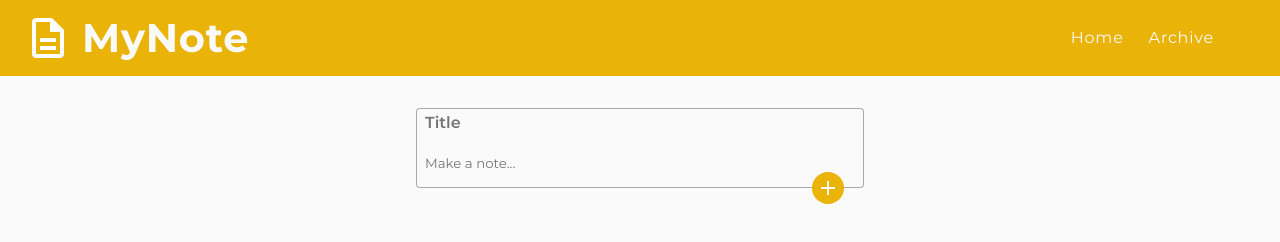
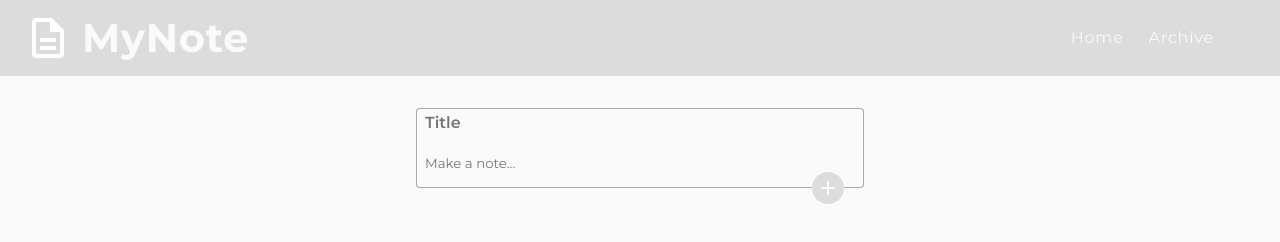
Before and after one commit to bhanreddy/NoteIt, a plain HTML site: page Notes app/index.html in a window 1280 px wide. Drawn offline with Linux system fonts and the light colour scheme.

Commit message:
Update style.css

```diff
--- a/Notes app/style.css
+++ b/Notes app/style.css
@@ -7,7 +7,7 @@
 
 :root {
     --background-color: #fafafa;
-    --primary-color: #eab308;
+    --primary-color: #dcdcdc;
     --accent-color: #a9a9a9;
 }
 
```
